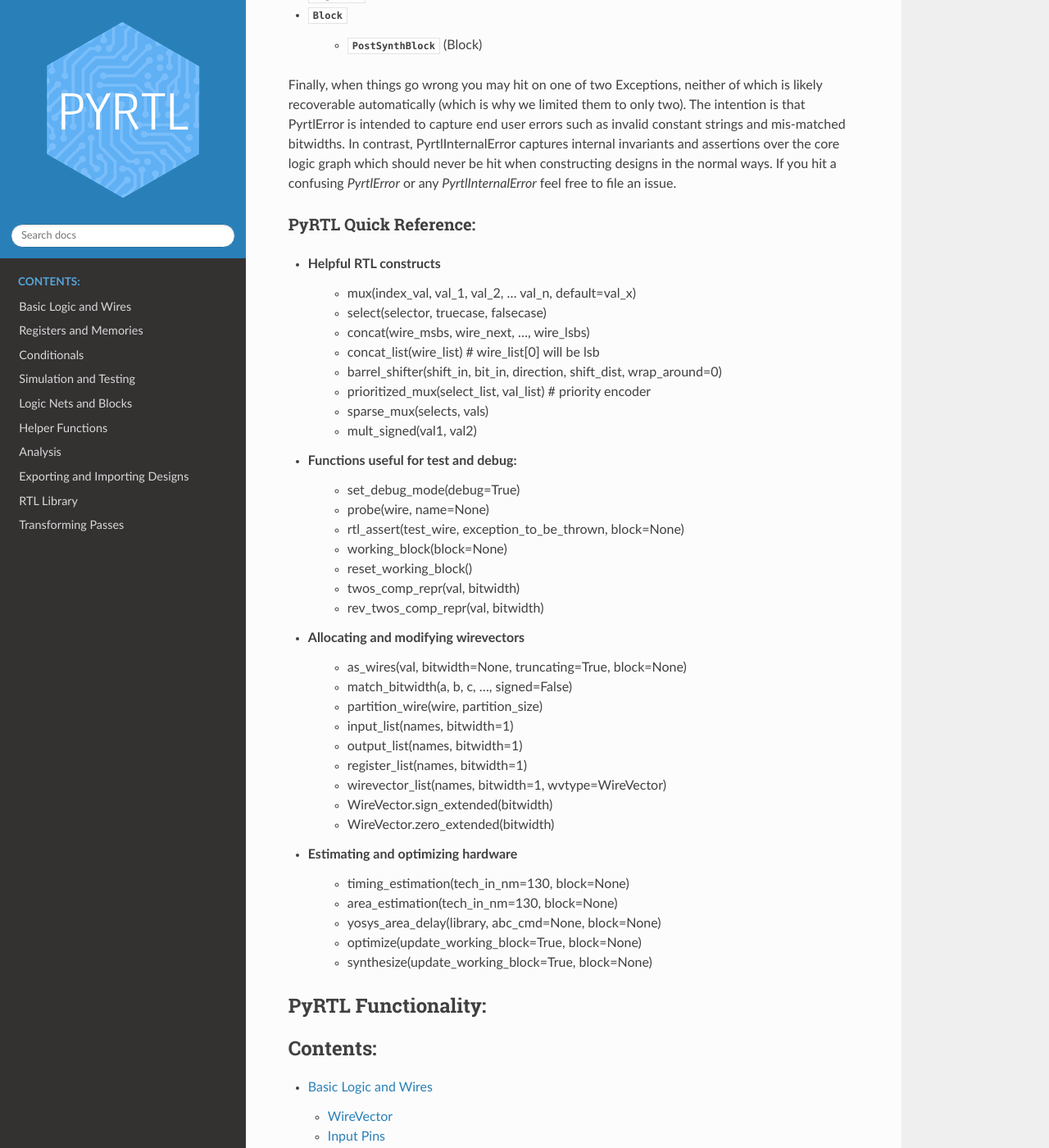
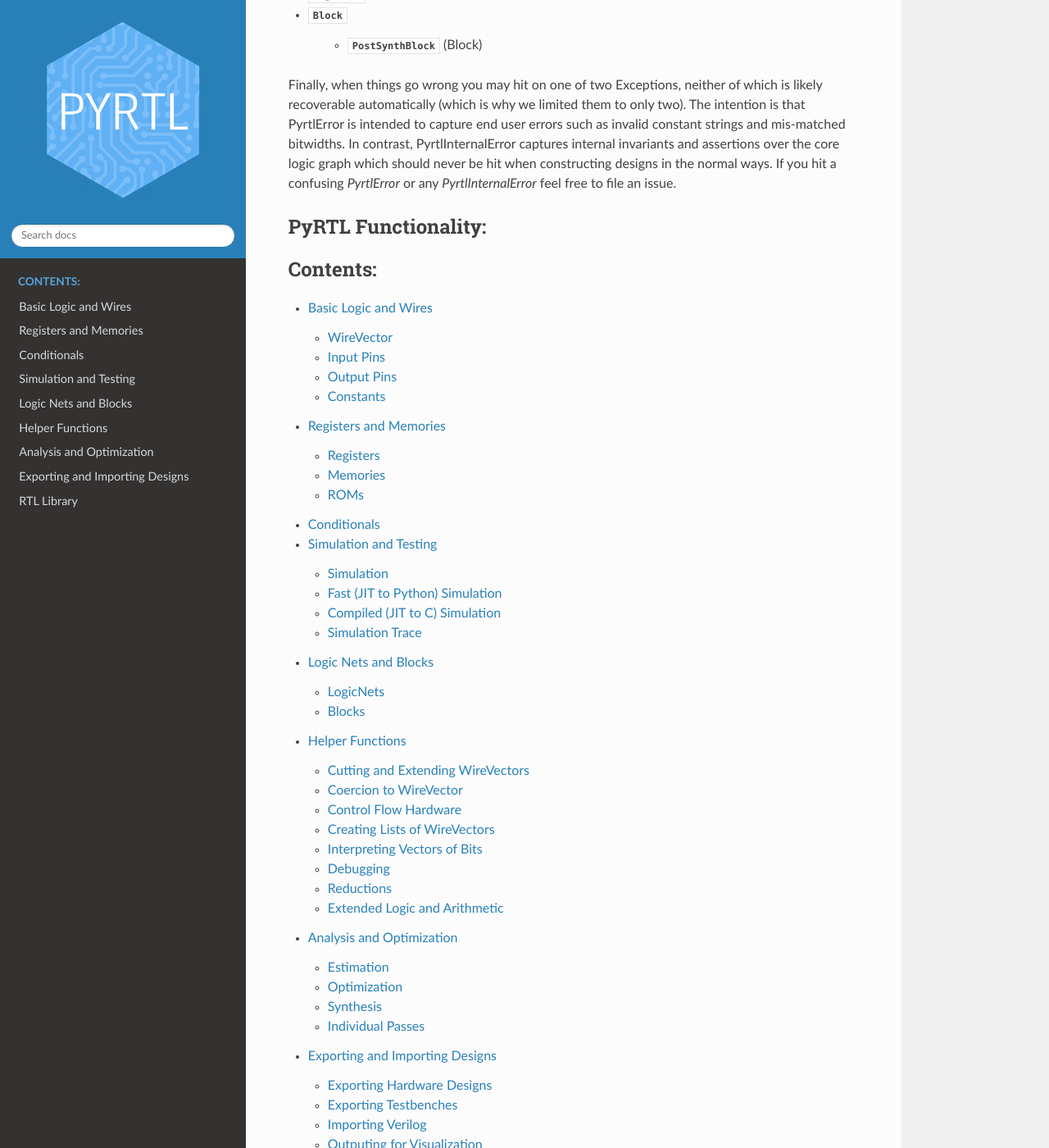
Before and after one commit to UCSBarchlab/PyRTL, a Sphinx documentation site: the page built from docs/index.rst, in a window 1280 px wide and 1400 px high, scrolled down 2858 px. Shown: the whole window at 82% size. Built offline with Sphinx 7.4.7 and the Read the Docs theme 2.0.0, drawn with Linux system fonts in a browser that asks for light colours; some of the changed text lies outside the part shown.

Commit message:
more docs updates

```diff
--- a/docs/index.rst
+++ b/docs/index.rst
@@ -140,45 +140,6 @@ PyrtlInternalError captures internal invariants and assertions over the core log
 be hit when constructing designs in the normal ways.  If you hit a confusing `PyrtlError` or any
 `PyrtlInternalError` feel free to file an issue.
 
-PyRTL Quick Reference:
-----------------------
-
-* Helpful RTL constructs
-    * mux(index_val, val_1, val_2, ... val_n, default=val_x)
-    * select(selector, truecase, falsecase)
-    * concat(wire_msbs, wire_next, ..., wire_lsbs)
-    * concat_list(wire_list)  # wire_list[0] will be lsb
-    * barrel_shifter(shift_in, bit_in, direction, shift_dist, wrap_around=0)
-    * prioritized_mux(select_list, val_list)  # priority encoder
-    * sparse_mux(selects, vals)
-    * mult_signed(val1, val2)
-
-* Functions useful for test and debug:
-    * set_debug_mode(debug=True)
-    * probe(wire, name=None)
-    * rtl_assert(test_wire, exception_to_be_thrown, block=None)
-    * working_block(block=None)
-    * reset_working_block()
-    * twos_comp_repr(val, bitwidth)
-    * rev_twos_comp_repr(val, bitwidth)
-
-* Allocating and modifying wirevectors
-    * as_wires(val, bitwidth=None, truncating=True, block=None)
-    * match_bitwidth(a, b, c, ..., signed=False)
-    * partition_wire(wire, partition_size)
-    * input_list(names, bitwidth=1)
-    * output_list(names, bitwidth=1)
-    * register_list(names, bitwidth=1)
-    * wirevector_list(names, bitwidth=1, wvtype=WireVector)
-    * WireVector.sign_extended(bitwidth)
-    * WireVector.zero_extended(bitwidth)
-
-* Estimating and optimizing hardware
-    * timing_estimation(tech_in_nm=130, block=None)
-    * area_estimation(tech_in_nm=130, block=None)
-    * yosys_area_delay(library, abc_cmd=None, block=None)
-    * optimize(update_working_block=True, block=None)
-    * synthesize(update_working_block=True, block=None)
 
 PyRTL Functionality:
 ====================
```
Also changed, not shown: other parts of docs/index.rst (+0 -1 lines), docs/analysis.rst (+28 -5 lines).
